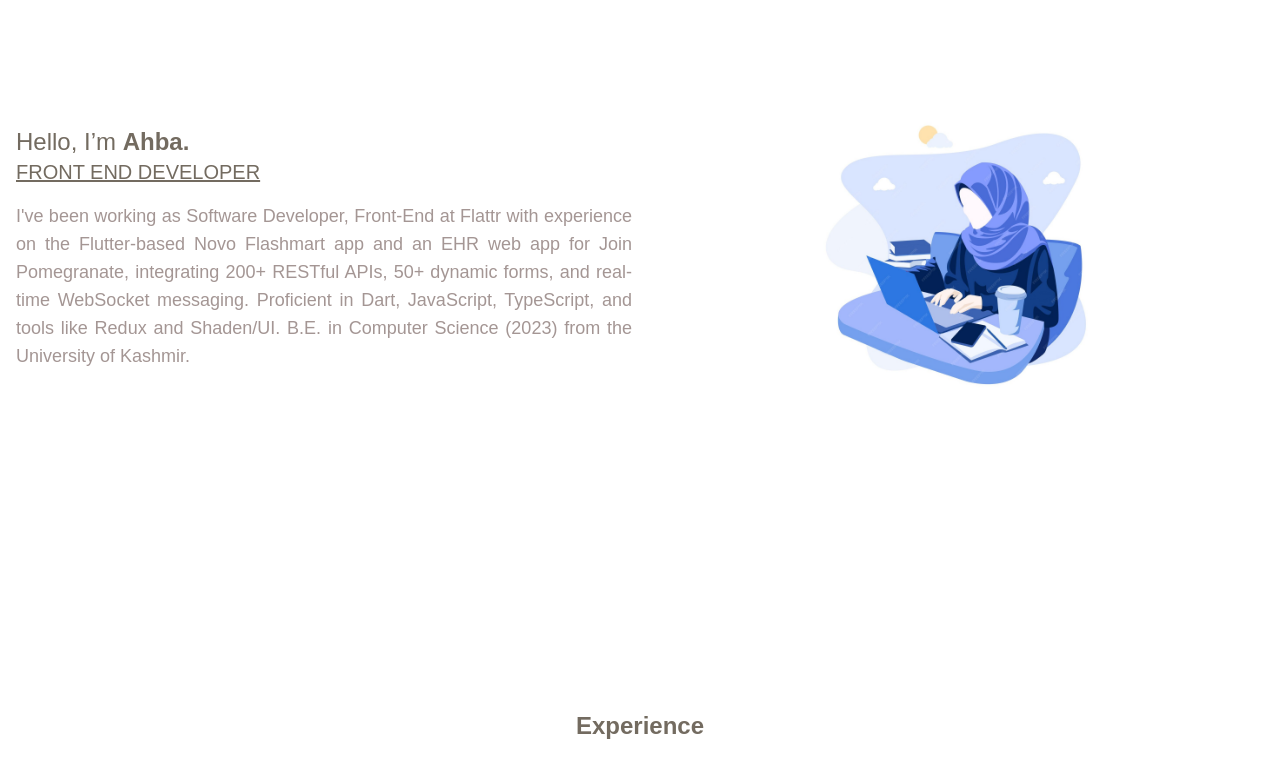
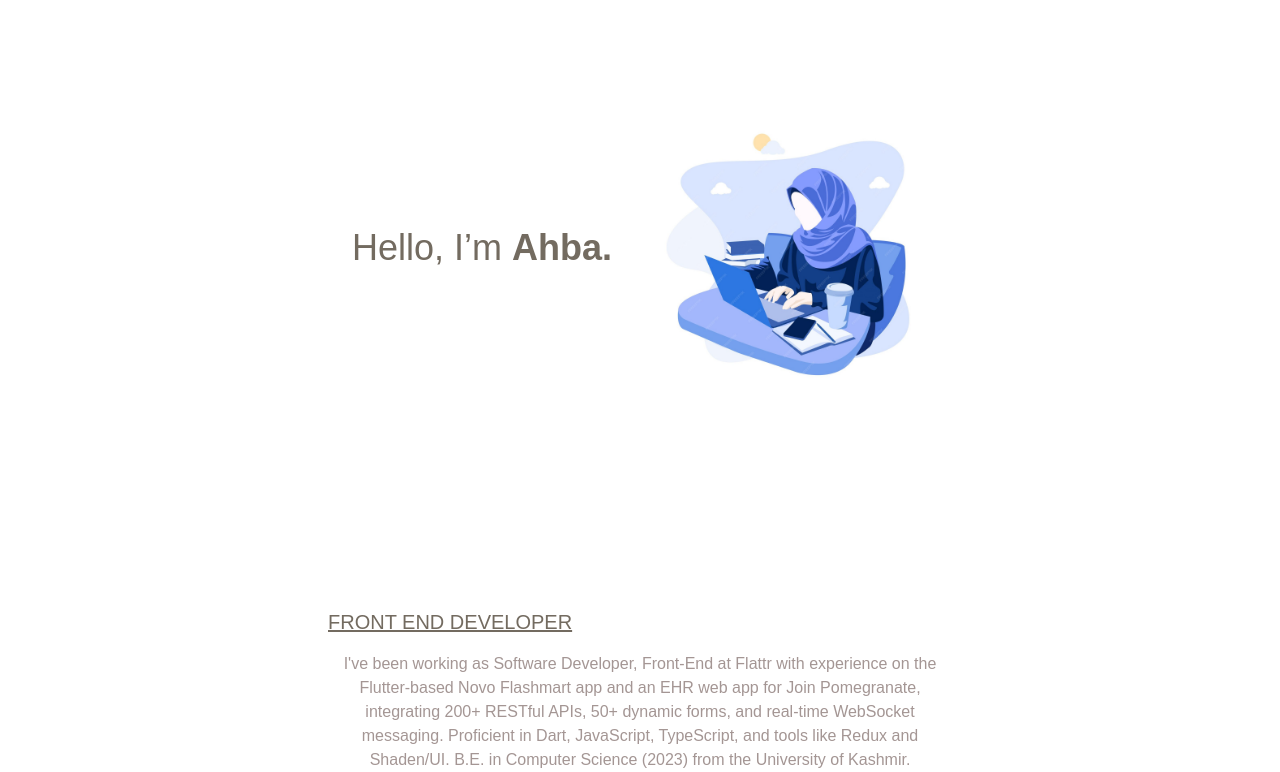
Before and after one commit to ahbazarkoob/ahba-portfolio, a Next.js app: page / in a window 1280 px wide. Shown: the part 200-972 px from the top of the page. Built offline with nearby package versions, Linux system fonts and the light colour scheme.

Commit message:
About Me

```diff
--- a/components/AboutMe.tsx
+++ b/components/AboutMe.tsx
@@ -10,21 +10,21 @@ const AboutMe = () => {
         <div className="flex flex-1 flex-col-reverse md:flex-row justify-center items-center gap-4">
           <div className="flex flex-col text-[#736B60] gap-4 w-full md:w-1/2">
             <div className="flex flex-col">
-              <h1 className="text-2xl md:text-start text-center">
+              <h1 className="text-4xl md:text-start text-center">
                 Hello, I’m <span className="font-semibold">Ahba.</span>
               </h1>
-              <p className="font-normal text-xl md:text-start text-center underline">
+              {/* <p className="font-normal text-xl md:text-start text-center underline">
                 FRONT END DEVELOPER
-              </p>
+              </p> */}
             </div>
-            <p className="text-lg text-[#A49694] text-justify">
+            {/* <p className="text-base text-[#A49694] text-center justify-center">
               I've been working as Software Developer, Front-End at Flattr with
               experience on the Flutter-based Novo Flashmart app and an EHR web
               app for Join Pomegranate, integrating 200+ RESTful APIs, 50+
               dynamic forms, and real-time WebSocket messaging. Proficient in
               Dart, JavaScript, TypeScript, and tools like Redux and Shaden/UI.
               B.E. in Computer Science (2023) from the University of Kashmir.
-            </p>
+            </p> */}
           </div>
           <div className="flex w-full md:w-1/2 items-center justify-center">
             <Image
@@ -37,6 +37,23 @@ const AboutMe = () => {
           </div>
         </div>
       </div>
+      <div className="flex flex-col gap-8 items-center justify-center">
+        <div className="flex flex-1 flex-col-reverse md:flex-row justify-center items-center gap-4">
+          <div className="flex flex-col text-[#736B60] gap-4 w-full md:w-1/2">
+            <p className="font-normal text-xl md:text-start text-center underline">
+              FRONT END DEVELOPER
+            </p>
+            <p className="text-base text-[#A49694] text-center justify-center">
+              I've been working as Software Developer, Front-End at Flattr with
+              experience on the Flutter-based Novo Flashmart app and an EHR web
+              app for Join Pomegranate, integrating 200+ RESTful APIs, 50+
+              dynamic forms, and real-time WebSocket messaging. Proficient in
+              Dart, JavaScript, TypeScript, and tools like Redux and Shaden/UI.
+              B.E. in Computer Science (2023) from the University of Kashmir.
+            </p>
+          </div>
+        </div>
+      </div>
     </Section>
   );
 };
--- a/components/Experience.tsx
+++ b/components/Experience.tsx
@@ -5,7 +5,7 @@ import { experiences } from "@/data";
 const Experience = () => {
   return (
     <Section id="experience">
-      <div className="hidden md:flex flex-col gap-8 h-[100vh] items-center justify-center mt-11 ">
+      <div className="hidden md:flex flex-col gap-8 h-[100vh] items-center justify-center mt-32 ">
         <h2 className="text-2xl font-bold text-[#736B60]">Experience</h2>
         <div className="flex flex-col gap-8 relative w-full">
           {/* Vertical timeline line */}
```
